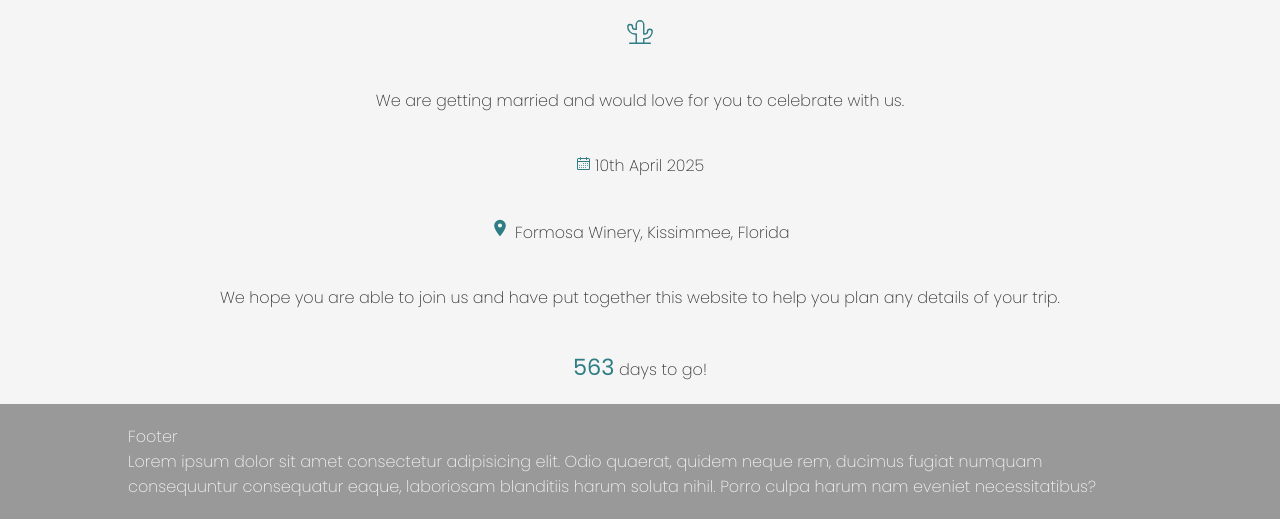
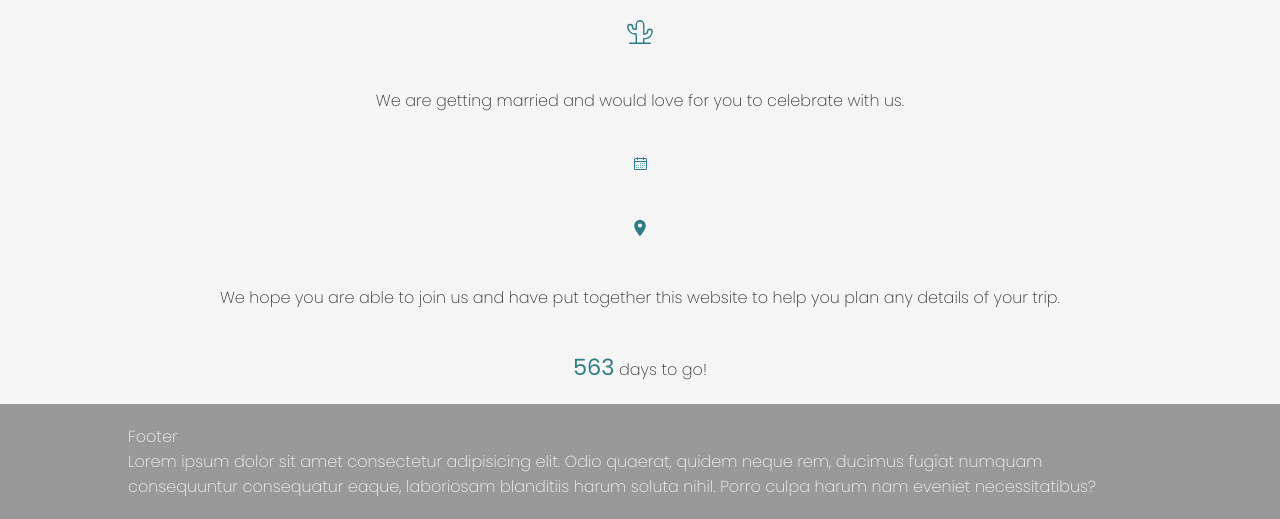
Before and after one commit to boydy44/wedding-site, a plain HTML site: page index.html in a window 1280 px wide. Shown: the part 1025-1544 px from the top of the page. Drawn offline with Linux system fonts and the light colour scheme.

Commit message:
Add files via upload

```diff
--- a/index.html
+++ b/index.html
@@ -71,7 +71,7 @@
                 clip-rule="evenodd"
               />
             </svg>
-            10th April 2025
+            <!-- 10th April 2025 -->
           </p>
         </div>
       </div>
@@ -89,7 +89,7 @@
                 d="M12 11.5A2.5 2.5 0 0 1 9.5 9A2.5 2.5 0 0 1 12 6.5A2.5 2.5 0 0 1 14.5 9a2.5 2.5 0 0 1-2.5 2.5M12 2a7 7 0 0 0-7 7c0 5.25 7 13 7 13s7-7.75 7-13a7 7 0 0 0-7-7Z"
               />
             </svg>
-            Formosa Winery, Kissimmee, Florida
+            <!-- Formosa Winery, Kissimmee, Florida -->
           </p>
         </div>
       </div>
```
